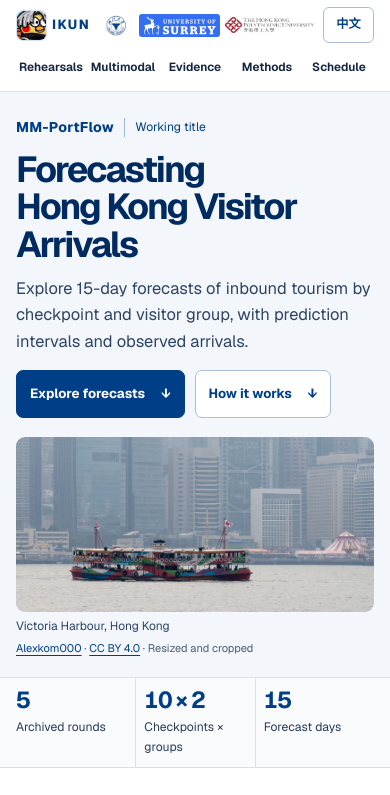
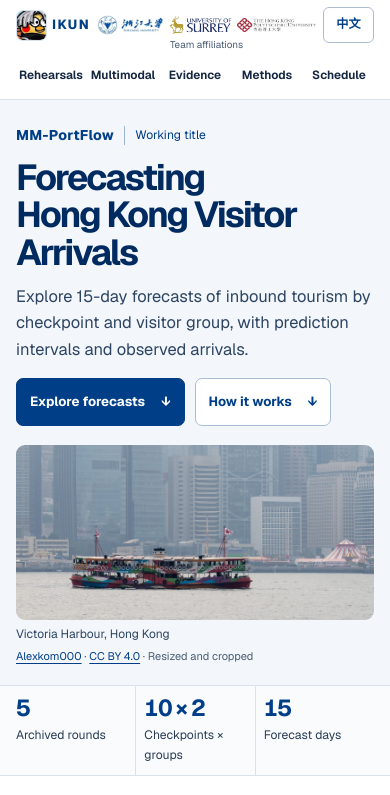
Before and after one commit to Brad-zqh/hong-kong-arrivals-outlook, a plain HTML site: page site/index.html in a window 390 px wide. Shown: the top 795 px of the page. Drawn offline with Linux system fonts and the light colour scheme.

Commit message:
Use supplied logos and identify team affiliations

```diff
--- a/site/index.html
+++ b/site/index.html
@@ -7,7 +7,7 @@
   <title>Hong Kong Visitor Arrivals | IKUN</title>
   <link rel="icon" href="assets/ikun-avatar.png" type="image/png">
   <script src="language.js"></script>
-  <link rel="stylesheet" href="style.css">
+  <link rel="stylesheet" href="style.css?v=team-affiliations">
   <link rel="stylesheet" href="guide.css">
   <script defer src="rehearsal.js"></script>
   <script defer src="multimodal.js"></script>
@@ -19,10 +19,10 @@
   <header class="masthead">
     <div class="wrap nav">
       <a class="brand" aria-label="IKUN" href="#top"><img class="team-avatar" src="assets/ikun-avatar.png" alt="" width="36" height="36"><span>IKUN</span></a>
-      <div class="affiliations">
-        <a class="affiliations-label" href="https://tourismforecasting.net/tfc/organizers.html"><span class="copy-en">Committee affiliations</span><span class="copy-zh">组委会成员所在院校</span></a>
-        <a href="https://www.zju.edu.cn/english/" aria-label="Zhejiang University" data-zh-aria="浙江大学"><img class="zju-mark" src="assets/zhejiang-university.webp" width="168" height="134" alt=""><span class="zju-name"><span class="copy-en">Zhejiang University</span><span class="copy-zh">浙江大学</span></span></a>
-        <a href="https://www.surrey.ac.uk/" aria-label="University of Surrey" data-zh-aria="萨里大学"><img class="surrey-mark" src="assets/university-of-surrey.svg" width="1220" height="320" alt=""></a>
+      <div class="affiliations" role="group" aria-labelledby="affiliations-label">
+        <span class="affiliations-label" id="affiliations-label"><span class="copy-en">Team affiliations</span><span class="copy-zh">队伍成员所在院校</span></span>
+        <a href="https://www.zju.edu.cn/english/" aria-label="Zhejiang University" data-zh-aria="浙江大学"><img class="zju-mark" src="assets/zhejiang-university-lockup.webp" width="664" height="210" alt=""></a>
+        <a href="https://www.surrey.ac.uk/" aria-label="University of Surrey" data-zh-aria="萨里大学"><img class="surrey-mark" src="assets/university-of-surrey-lockup.webp" width="918" height="288" alt=""></a>
         <a href="https://www.polyu.edu.hk/" aria-label="The Hong Kong Polytechnic University" data-zh-aria="香港理工大学"><img class="polyu-mark" src="assets/hong-kong-polytechnic.webp" width="450" height="86" alt=""></a>
       </div>
       <nav aria-label="Main navigation" data-zh-aria="主要导航">
--- a/site/style.css
+++ b/site/style.css
@@ -43,10 +43,9 @@ html[lang="en"] .copy-zh, html[lang="zh-Hans"] .copy-en { display: none; }
 .affiliations .affiliations-label { color: var(--muted); font-size: .69rem; line-height: 1.15; max-width: 9ch; }
 .affiliations a:hover { text-decoration: underline; }
 .affiliations img { display: block; width: auto; object-fit: contain; }
-.affiliations .zju-mark { height: 33px; }
-.affiliations .surrey-mark { height: 29px; padding: 3px 5px; border-radius: 3px; background: #356ef0; }
+.affiliations .zju-mark { height: 32px; }
+.affiliations .surrey-mark { height: 30px; }
 .affiliations .polyu-mark { height: 24px; }
-.zju-name { max-width: 8ch; font-size: .71rem; font-weight: 650; line-height: 1.1; color: var(--accent); }
 .language-toggle { min-width: 74px; min-height: 40px; padding: 6px 9px; display: inline-flex; align-items: center; justify-content: center; gap: 6px; color: var(--accent); background: white; border: 1px solid #acbdd1; border-radius: 6px; font-size: .83rem; font-weight: 650; white-space: nowrap; }
 .language-toggle:hover { background: var(--tint); }
 .language-icon { font-size: 1.05rem; }
@@ -235,14 +234,14 @@ footer { background: var(--navy); color: white; font-size: .86rem; }
   .wrap { width: calc(100% - 32px); }
   .nav { gap: 0 5px; padding-block: 3px; }
   .brand { font-size: .83rem; gap: 5px; }
-  .affiliations { gap: 5px; }
-  .affiliations .affiliations-label, .affiliations .zju-name { display: none; }
-  .affiliations .zju-mark { height: 28px; }
-  .affiliations .surrey-mark { height: 23px; padding: 2px 4px; }
-  .affiliations .polyu-mark { height: 17px; }
+  .affiliations { position: relative; gap: 5px; }
+  .affiliations .affiliations-label { position: absolute; top: 36px; max-width: none; font-size: .62rem; white-space: nowrap; }
+  .affiliations .zju-mark { height: 21px; }
+  .affiliations .surrey-mark { height: 20px; }
+  .affiliations .polyu-mark { height: 15px; }
   .language-toggle { min-width: 51px; min-height: 36px; font-size: .76rem; padding-inline: 5px; }
   .language-icon { display: none; }
-  .nav nav { display: grid; grid-template-columns: repeat(5, minmax(0, 1fr)); gap: 2px; }
+  .nav nav { display: grid; grid-template-columns: repeat(5, minmax(0, 1fr)); gap: 2px; margin-top: 8px; }
   .nav nav a { display: grid; place-content: center; min-height: 41px; padding: 5px 1px; text-align: center; font-size: .74rem; white-space: normal; }
   .team-avatar { width: 31px; height: 31px; }
   .hero-grid { grid-template-columns: minmax(0, 1fr); gap: 19px; padding-block: 24px 19px; }
@@ -288,9 +287,8 @@ footer { background: var(--navy); color: white; font-size: .86rem; }
 }
 @media (max-width: 380px) {
   .brand > span { display: none; }
-  .affiliations .zju-mark { height: 25px; }
-  .affiliations .surrey-mark { height: 20px; }
-  .affiliations .polyu-mark { height: 16px; }
+  .affiliations .zju-mark, .affiliations .surrey-mark { height: 19px; }
+  .affiliations .polyu-mark { height: 14px; }
   .nav nav a { font-size: .7rem; }
 
   .wrap { width: calc(100% - 24px); }
```
Also changed, not shown: site/methods.html (+5 -5 lines), site/assets/university-of-surrey-lockup.webp (added), site/assets/zhejiang-university-lockup.webp (added).
